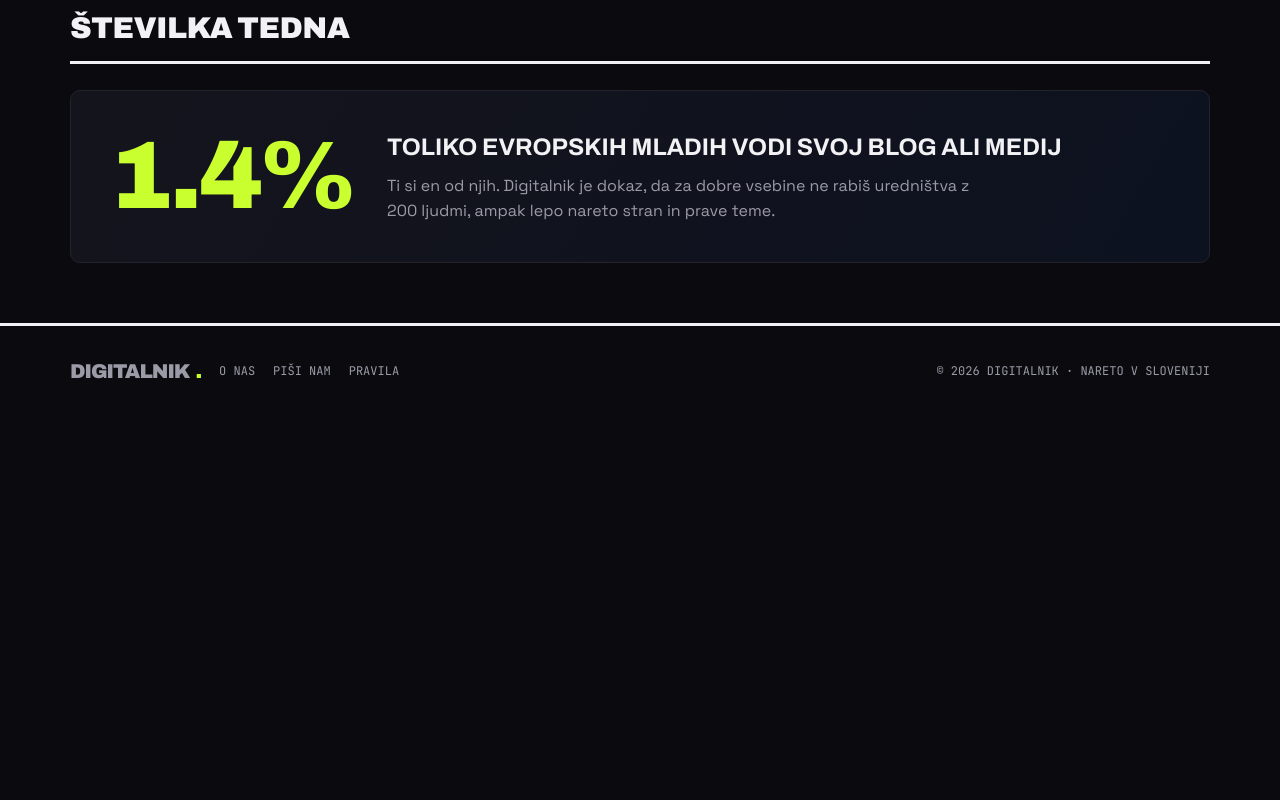
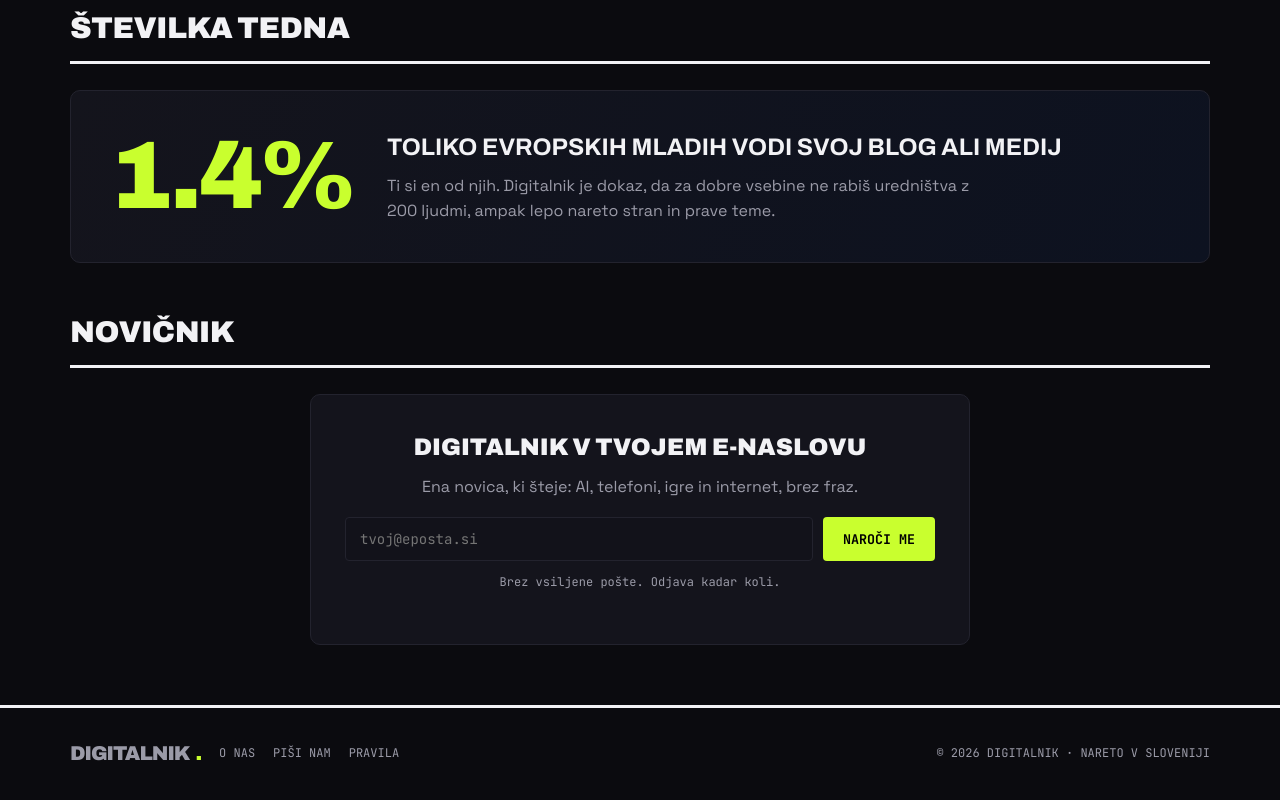
Before and after one commit to filipknez28/digitalnik, a plain HTML site: page index.html in a window 1280 px wide. Shown: the part 472-1272 px from the top of the page. Before the commit the page ends 909 px from the top, so only its background shows below. Drawn offline with Linux system fonts and the light colour scheme.

Commit message:
Novičnik: prijavni obrazec na strani

```diff
--- a/index.html
+++ b/index.html
@@ -97,6 +97,16 @@ footer .copy{margin-left:auto}
   .grid{grid-template-columns:1fr}
   .stat{grid-template-columns:1fr;gap:10px;padding:26px}
 }
+
+/* newsletter */
+.nlbox{background:var(--card);border:1px solid var(--line);border-radius:10px;padding:34px;max-width:660px;margin:0 auto;text-align:center}
+.nlbox h3{font-family:var(--head);font-weight:900;font-size:24px;text-transform:uppercase;margin-bottom:8px}
+.nlbox p{color:var(--dim);margin-bottom:18px}
+.nlform{display:flex;gap:10px}
+.nlform input{flex:1;background:var(--bg2);border:1px solid var(--line);color:var(--ink);padding:12px 14px;border-radius:4px;font-family:var(--mono);font-size:14px}
+.nlform button{background:var(--acid);color:#000;border:0;font-weight:700;font-family:var(--mono);text-transform:uppercase;padding:12px 20px;border-radius:4px;cursor:pointer}
+.nlform button:hover{background:var(--mag);color:#fff}
+.nl-note{font-size:12px;color:var(--dim);font-family:var(--mono);margin-top:12px}
 </style>
 </head>
 <body>
@@ -109,7 +119,7 @@ footer .copy{margin-left:auto}
     <nav>
       <a href="#">AI</a><a href="#">Telefoni</a><a href="#">Igre</a><a href="#">Internet</a><a href="#">Startupi</a>
     </nav>
-    <a class="btn-sub" href="#">Naroči se</a>
+    <a class="btn-sub" href="#naroci">Naroči se</a>
   </div>
 </header>
 
@@ -139,6 +149,22 @@ footer .copy{margin-left:auto}
     </div>
   </section>
 
+
+  <div class="sect" id="naroci"><h2>Novičnik</h2></div>
+  <section class="nlbox">
+    <h3>Digitalnik v tvojem e-naslovu</h3>
+    <p>Ena novica, ki šteje: AI, telefoni, igre in internet, brez fraz.</p>
+    <form action="https://api.web3forms.com/submit" method="POST" class="nlform">
+      <input type="hidden" name="access_key" value="9ba40909-6fa1-4d5a-8a4b-c585440fc282">
+      <input type="hidden" name="subject" value="Prijava na Digitalnik novičnik">
+      <input type="hidden" name="from_name" value="Digitalnik - prijava na novičnik">
+      <input type="checkbox" name="botcheck" style="display:none" tabindex="-1" autocomplete="off">
+      <input type="email" name="email" placeholder="tvoj@eposta.si" required>
+      <button type="submit">Naroči me</button>
+    </form>
+    <p class="nl-note">Brez vsiljene pošte. Odjava kadar koli.</p>
+  </section>
+
 </main>
 
 <footer>
```
